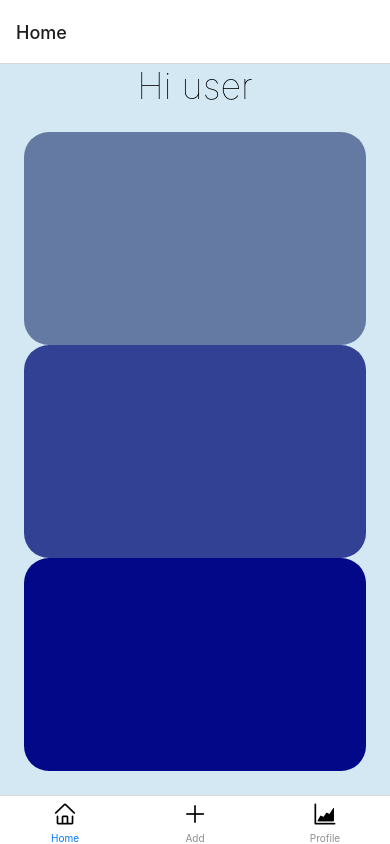
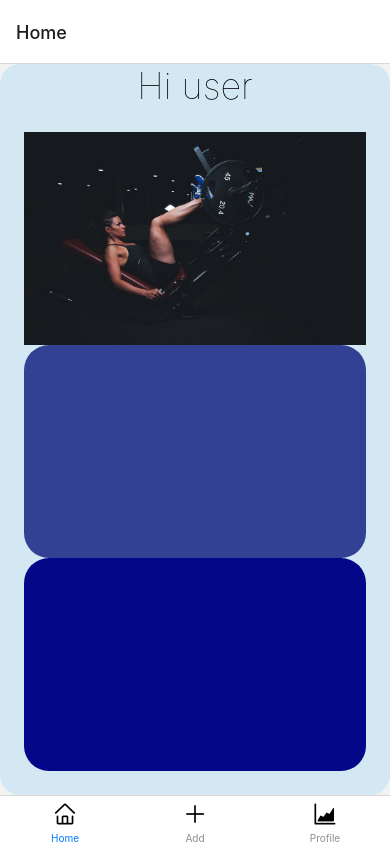
Before and after one commit to juhoohuj/mobile-project, a React Native app: screen /Home in a window 390 px wide. Built offline with nearby package versions, Linux system fonts and the light colour scheme.

Commit message:
Kuvatestailu

```diff
--- a/components/HomeScreen.js
+++ b/components/HomeScreen.js
@@ -1,4 +1,4 @@
-import { View, Text } from "react-native";
+import { View, Text, Image } from "react-native";
 import React, { Component } from 'react';
 import styles from '../styles/Styles';
 
@@ -7,12 +7,17 @@ import styles from '../styles/Styles';
  const HomeScreen = () => {
     return (
         <View style={styles.container}>
-        <Text style={styles.headerStyle}>Hi user</Text>
-        <View style={[{flex: 1}, styles.elementsContainer]}>
-          <View style={{flex: 2, backgroundColor: '#647AA3', borderRadius: 25 }} />
-          <View style={{flex: 2, backgroundColor: '#334195', borderRadius: 25}} />
-          <View style={{flex: 2, backgroundColor: '#020887', borderRadius: 25}} />
-        </View>
+            <Text style={styles.headerStyle}>Hi user</Text>
+                <View style={[{flex: 1}, styles.elementsContainer]}>
+                <View style={{flex: 2, backgroundColor: '#647AA3', borderRadius: 25 }}>
+                    <Image
+                        source={require('../assets/boxikuva1.jpg')}
+                        style={styles.imageStyle}
+                        resizeMode='cover' />
+                </View>
+                <View style={{flex: 2, backgroundColor: '#334195', borderRadius: 25}} />
+                <View style={{flex: 2, backgroundColor: '#020887', borderRadius: 25}} />
+            </View>
       </View>
     );
  }
--- a/styles/Styles.js
+++ b/styles/Styles.js
@@ -3,7 +3,7 @@ import { StyleSheet } from 'react-native';
 export default StyleSheet.create({
     container: {
       flex: 1,
-      bordertRadius: 20,
+      borderRadius: 20,
       backgroundColor: "#d3e8f2",
     },
     headerStyle: {
@@ -18,4 +18,11 @@ export default StyleSheet.create({
       marginBottom: 24,
       bordertRadius: 20,
     },
+    imageStyle: {
+      height: 'cover',
+      width: 'cover',
+      flex: 1,
+      justifyContent: 'center',
+      overflow: 'hidden',
+    },
 });
```
Also changed, not shown: assets/boxikuva1.jpg (added).
